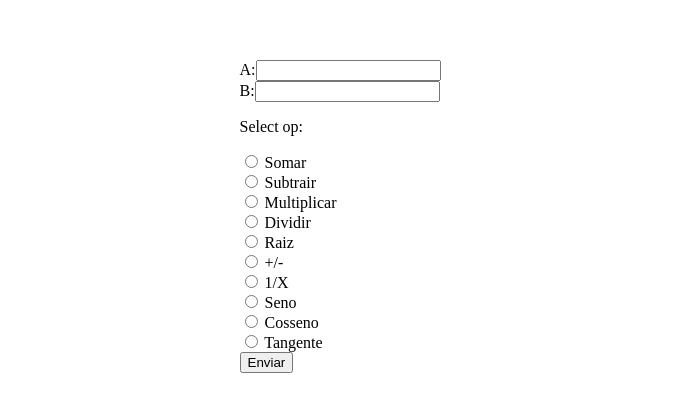
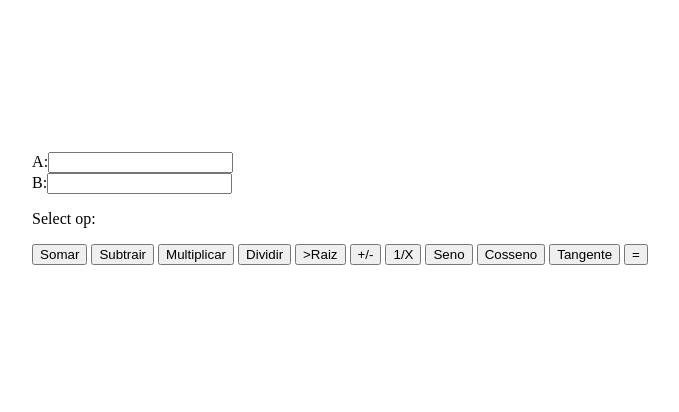
Before and after one commit to Izumi51/3DAW, a plain HTML site: page AULA 2/calc.html in a window 1280 px wide. Shown: the part 192-604 px from the top of the page, without its empty margins (300-979 px from the left). Drawn offline with Linux system fonts and the light colour scheme.

Commit message:
Atualizando calc 2.0

```diff
--- a/AULA 2/calc.html
+++ b/AULA 2/calc.html
@@ -1,5 +1,5 @@
 <!DOCTYPE html>
-<html lang="en">
+<html lang="pt-br">
 <head>
     <link rel="stylesheet" href="style.css">
     <meta charset="UTF-8">
@@ -12,37 +12,19 @@
         B:<input type="text" name="b"><br>
 
         <p>Select op:</p>
-        <input type="radio" value="+" name="op">
-        <label>Somar</label><br>
 
-        <input type="radio" value="-" name="op">
-        <label>Subtrair</label><br>
+        <button type="radio" value="+" name="op">Somar</button>
+        <button type="radio" value="-" name="op">Subtrair</button>
+        <button type="radio" value="*" name="op">Multiplicar</button>
+        <button type="radio" value="/" name="op">Dividir</button>
+        <button type="radio" value="sqrt" name="op">>Raiz</button>
+        <button type="radio" value="+/-" name="op">+/-</button>
+        <button type="radio" value="1/x" name="op">1/X</button>
+        <button type="radio" value="sen" name="op">Seno</button>
+        <button type="radio" value="cos" name="op">Cosseno</button>
+        <button type="radio" value="tan" name="op">Tangente</button>
 
-        <input type="radio" value="*" name="op">
-        <label>Multiplicar</label><br>
-
-        <input type="radio" value="/" name="op">
-        <label>Dividir</label><br>
-
-        <input type="radio" value="sqrt" name="op">
-        <label">Raiz</label><br>
-
-        <input type="radio" value="+/-" name="op">
-        <label>+/-</label><br>
-
-        <input type="radio" value="1/x" name="op">
-        <label>1/X</label><br>
-
-        <input type="radio" value="sen" name="op">
-        <label>Seno</label><br>
-
-        <input type="radio" value="cos" name="op">
-        <label>Cosseno</label><br>
-
-        <input type="radio" value="tan" name="op">
-        <label>Tangente</label><br>
-
-        <input type="submit" value="Enviar">
+        <button type="submit" value="Enviar">=</button>
     </form>
 </body>
 </html>
--- a/AULA 2/style.css
+++ b/AULA 2/style.css
@@ -1,8 +1,10 @@
 html, body{
     height: 100%;
+    padding: 0;
+    margin: 0;
 }
 
-body{
+body {
     display: flex;
     justify-content: center;
     align-items: center;
```
Also changed, not shown: 1 other file.
